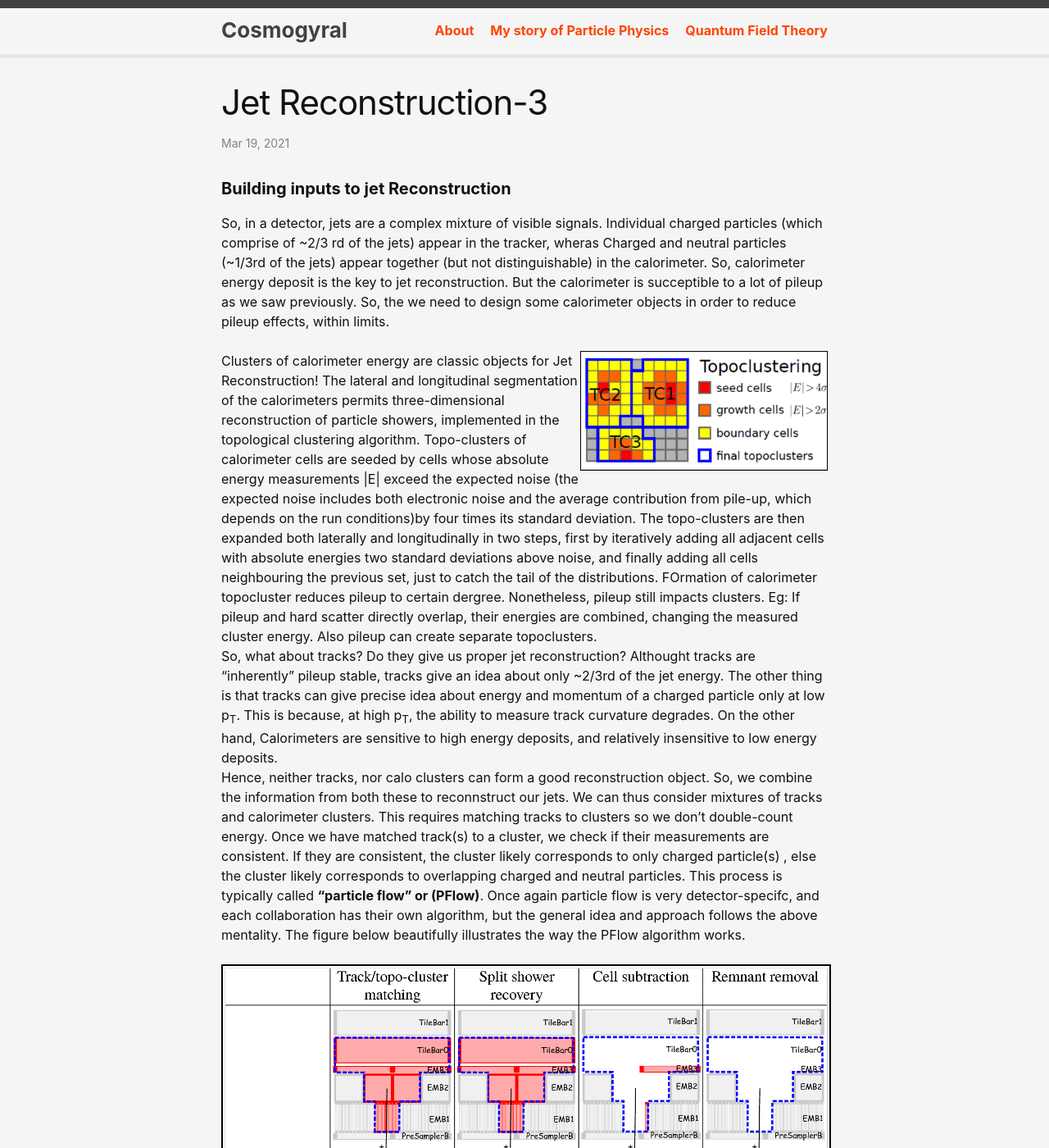
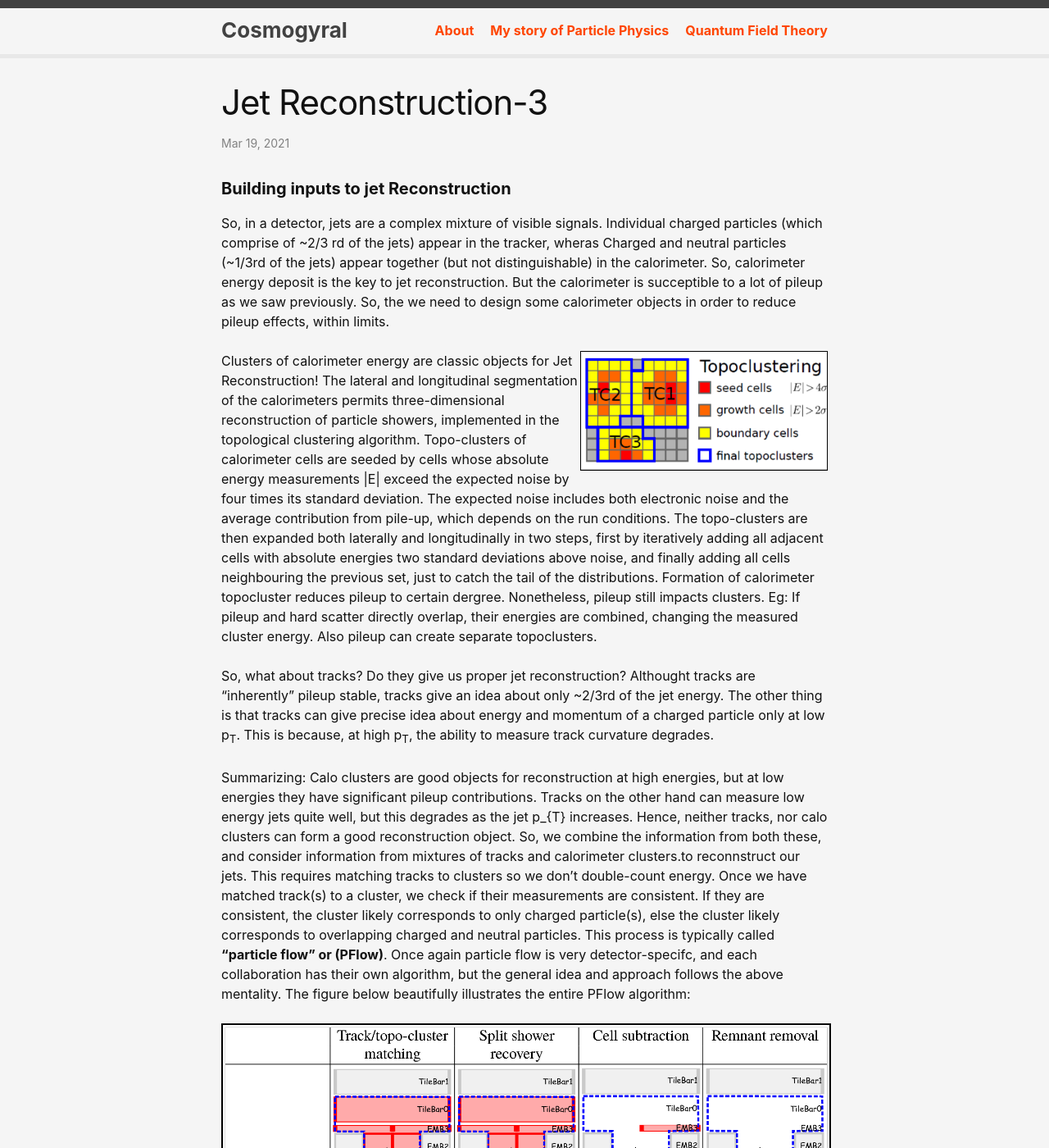
Before and after one commit to snigdhochakraborty/snigdhochakraborty.github.io, a Jekyll site: the page built from _posts/2021-03-19-JetReco3.md, in a window 1280 px wide and 1400 px high. Shown: the whole window at 82% size. Built offline with Jekyll 4.4.1, drawn with Linux system fonts in a browser that asks for light colours.

Commit message:
Update 2021-03-19-JetReco3.md

```diff
--- a/_posts/2021-03-19-JetReco3.md
+++ b/_posts/2021-03-19-JetReco3.md
@@ -11,20 +11,13 @@ So, calorimeter energy deposit is the key to jet reconstruction. But the calorim
 in order to  reduce pileup effects, within limits.
 <br><br>
 <img align="right" src="/assets/images/topo.png" alt="drawing" style="border:1px solid black;" width="300"/>
-Clusters of calorimeter energy are classic objects for Jet  Reconstruction! The lateral and longitudinal segmentation of the calorimeters permits three-dimensional reconstruction
-of particle showers, implemented in the topological clustering algorithm. Topo-clusters of calorimeter cells are seeded by cells whose absolute energy measurements |E| exceed
-the expected noise (the expected noise includes both electronic noise and the average contribution from pile-up, which depends on the run
-conditions)by four times its standard deviation. The topo-clusters are then expanded both laterally and longitudinally in two steps, first by iteratively adding all adjacent cells with absolute energies two standard
-deviations above noise, and finally adding all cells neighbouring the previous set, just to catch the tail of the distributions. FOrmation of calorimeter topocluster reduces pileup
-to certain dergree. Nonetheless, pileup still impacts clusters. Eg: If pileup and hard scatter directly overlap, their energies are combined, changing the measured cluster energy. Also
-pileup can create separate topoclusters. <br>
+Clusters of calorimeter energy are classic objects for Jet  Reconstruction! The lateral and longitudinal segmentation of the calorimeters permits three-dimensional reconstruction  of particle showers, implemented in the topological clustering algorithm. Topo-clusters of calorimeter cells are seeded by cells whose absolute energy measurements |E| exceed  the expected noise by four times its standard deviation. The expected noise includes both electronic noise and the average contribution from pile-up, which depends on the run conditions. The topo-clusters are then expanded both laterally and longitudinally in two steps, first by iteratively adding all adjacent cells with absolute energies two standard  deviations above noise, and finally adding all cells neighbouring the previous set, just to catch the tail of the distributions. Formation of calorimeter topocluster reduces pileup to certain dergree. Nonetheless, pileup still impacts clusters. Eg: If pileup and hard scatter directly overlap, their energies are combined, changing the measured cluster energy. Also pileup can create separate topoclusters.
+<br><br>
 So, what about tracks? Do they give us proper jet reconstruction? Althought tracks are "inherently" pileup stable, tracks give an idea about only ~2/3rd
 of the jet energy. The other thing is that tracks can give precise idea about energy and momentum of a charged particle only at low p<sub>T</sub>. This is because,
-at high p<sub>T</sub>, the ability to measure track curvature degrades. On the other hand, Calorimeters are sensitive to high energy deposits, and relatively insensitive to low energy deposits.
-<br>Hence, neither tracks, nor calo clusters can form a good reconstruction object. So, we combine the information from both these to reconnstruct our jets. We can thus consider mixtures of tracks and calorimeter clusters.
-This requires matching tracks to clusters so we don't double-count energy. Once we have matched track(s) to a cluster, we check if their measurements are consistent. If they are consistent, the cluster likely corresponds to only charged particle(s)
-, else the cluster likely corresponds to overlapping charged and neutral particles. This process is typically called <b>"particle flow" or (PFlow)</b>. Once again particle
-flow is very detector-specifc, and each collaboration has their own algorithm, but the general idea and approach follows the above mentality. The figure below beautifully illustrates
-the way the PFlow algorithm works.
+at high p<sub>T</sub>, the ability to measure track curvature degrades.
+<br><br>
+Summarizing: Calo clusters are good objects for reconstruction at high energies, but at low energies they have significant pileup contributions. Tracks on the other hand can measure low energy jets quite well, but this degrades as the jet p_{T} increases. Hence, neither tracks, nor calo clusters can form a good reconstruction object. So, we combine the information from both these, and consider information from mixtures of tracks and calorimeter clusters.to reconnstruct our jets. This requires matching tracks to clusters so we don't double-count energy. Once we have matched track(s) to a cluster, we check if their measurements are consistent. If they are consistent, the cluster likely corresponds to only charged particle(s), else the cluster likely corresponds to overlapping charged and neutral particles. This process is typically called <b>"particle flow" or (PFlow)</b>. Once again particle
+flow is very detector-specifc, and each collaboration has their own algorithm, but the general idea and approach follows the above mentality. The figure below beautifully illustrates the entire PFlow algorithm:
 <br><br>
 <img src="/assets/images/PFlow.png" alt="drawing" style="border:2px solid black;" />
```
